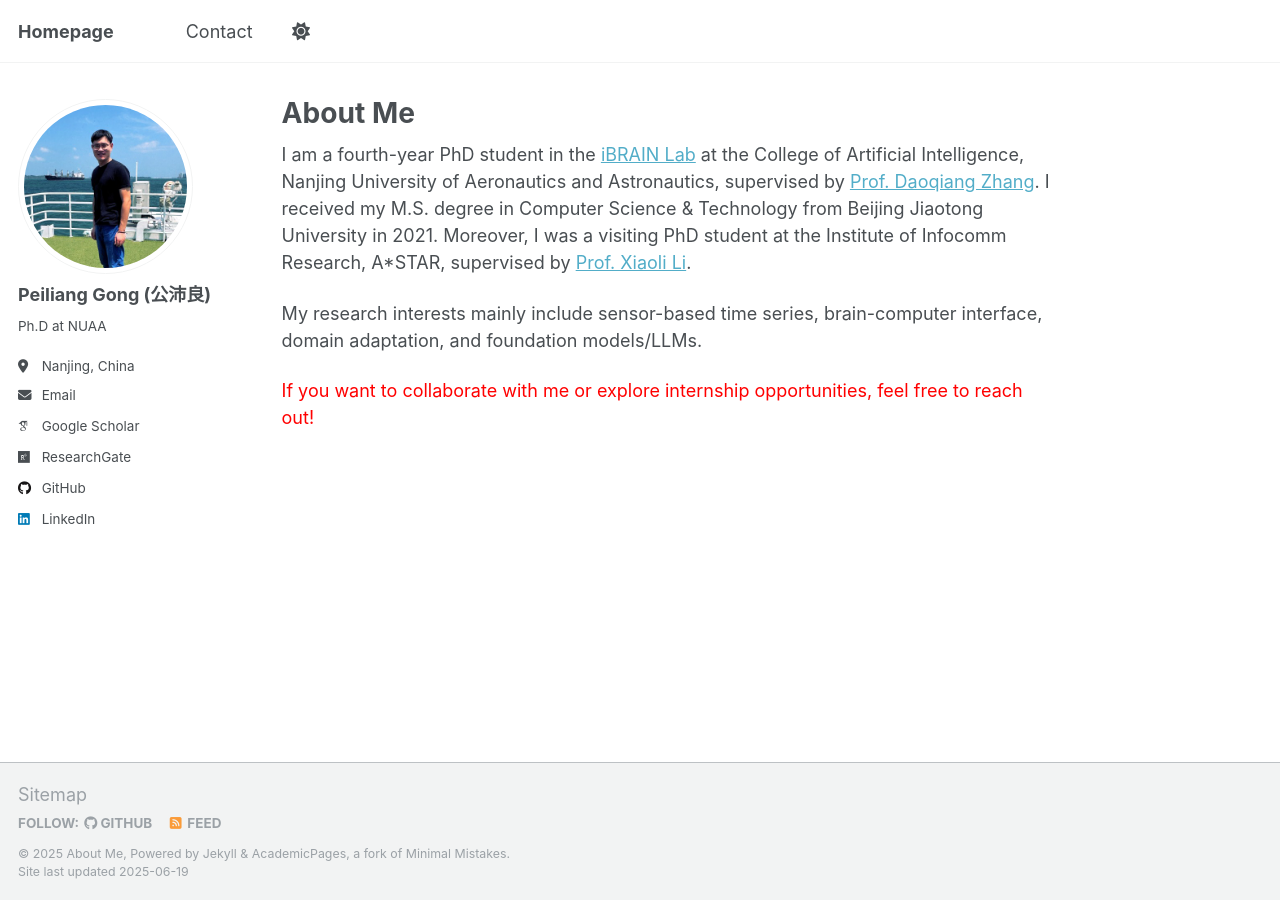
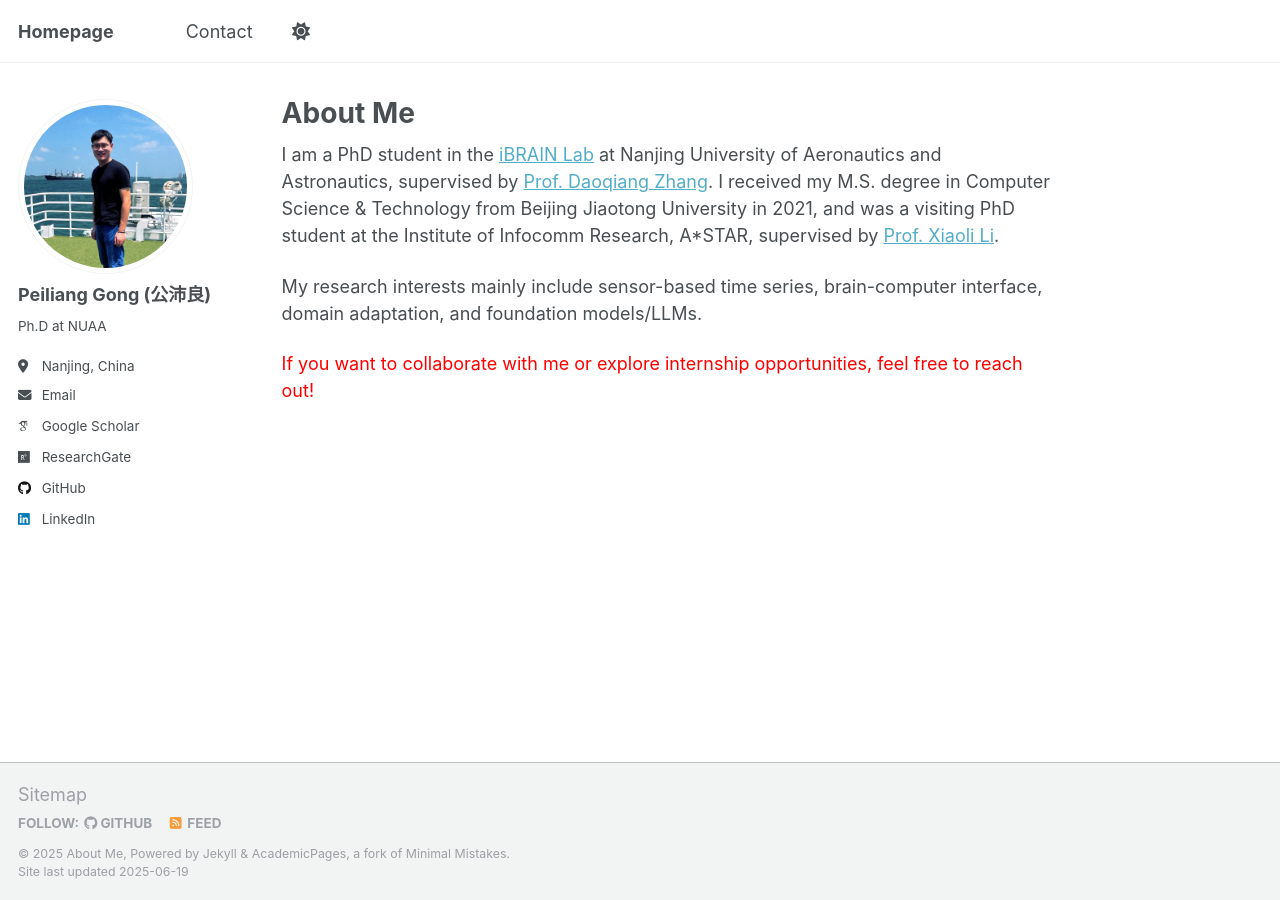
Before and after one commit to Tokenmw/Tokenmw.github.io, a Jekyll site: the page built from _pages/about.md, in a window 1280 px wide. Built offline with Jekyll 4.4.1, drawn with Linux system fonts in a browser that asks for light colours; some web fonts are replaced.

Commit message:
Update about.md

```diff
--- a/_pages/about.md
+++ b/_pages/about.md
@@ -7,7 +7,7 @@
   - /about.html
 ---
 
-I am a fourth-year PhD student in the [iBRAIN Lab](https://ibrain.nuaa.edu.cn/) at the College of Artificial Intelligence, Nanjing University of Aeronautics and Astronautics, supervised by [Prof. Daoqiang Zhang](https://parnec.nuaa.edu.cn/zhangdq/). I received my M.S. degree in Computer Science & Technology from Beijing Jiaotong University in 2021. Moreover, I was a visiting PhD student at the Institute of Infocomm Research, A*STAR, supervised by [Prof. Xiaoli Li](https://personal.ntu.edu.sg/xlli/).
+I am a PhD student in the [iBRAIN Lab](https://ibrain.nuaa.edu.cn/) at Nanjing University of Aeronautics and Astronautics, supervised by [Prof. Daoqiang Zhang](https://parnec.nuaa.edu.cn/zhangdq/). I received my M.S. degree in Computer Science & Technology from Beijing Jiaotong University in 2021, and was a visiting PhD student at the Institute of Infocomm Research, A*STAR, supervised by [Prof. Xiaoli Li](https://personal.ntu.edu.sg/xlli/).
 
 My research interests mainly include sensor-based time series, brain-computer interface, domain adaptation, and foundation models/LLMs.
 
```
